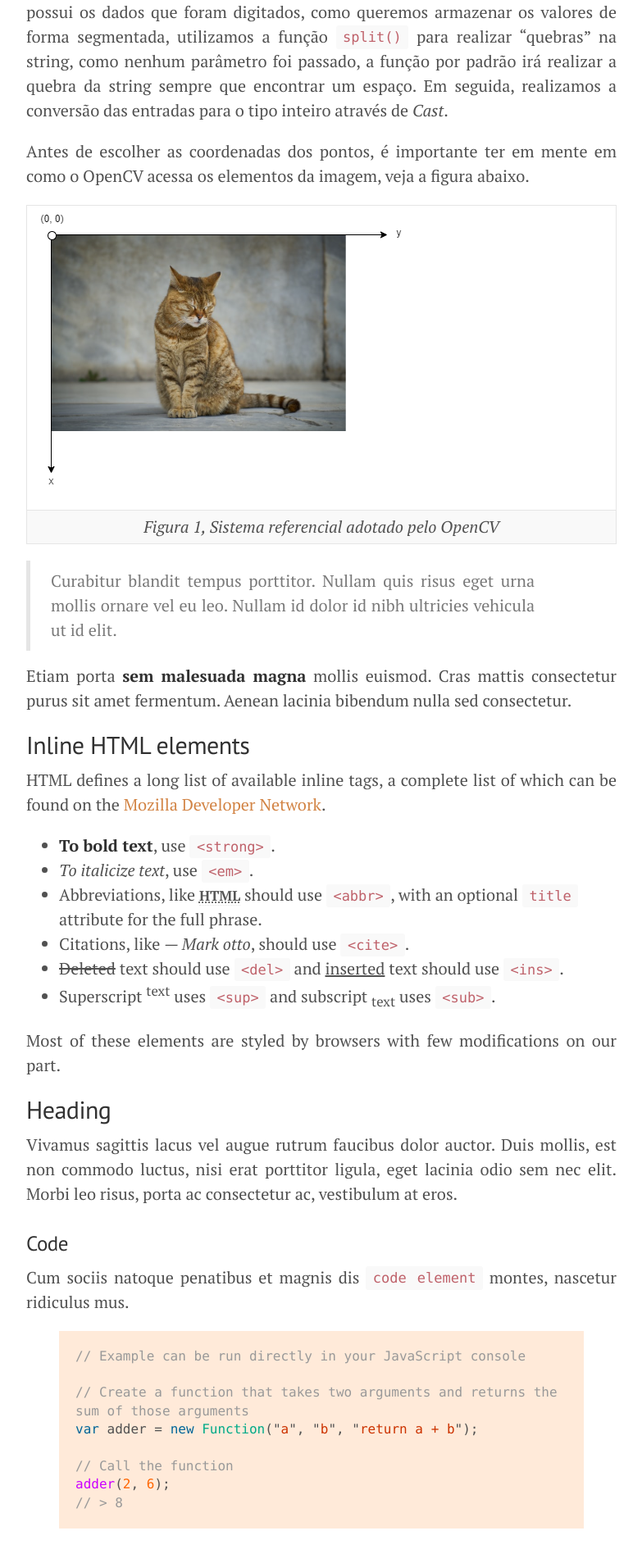
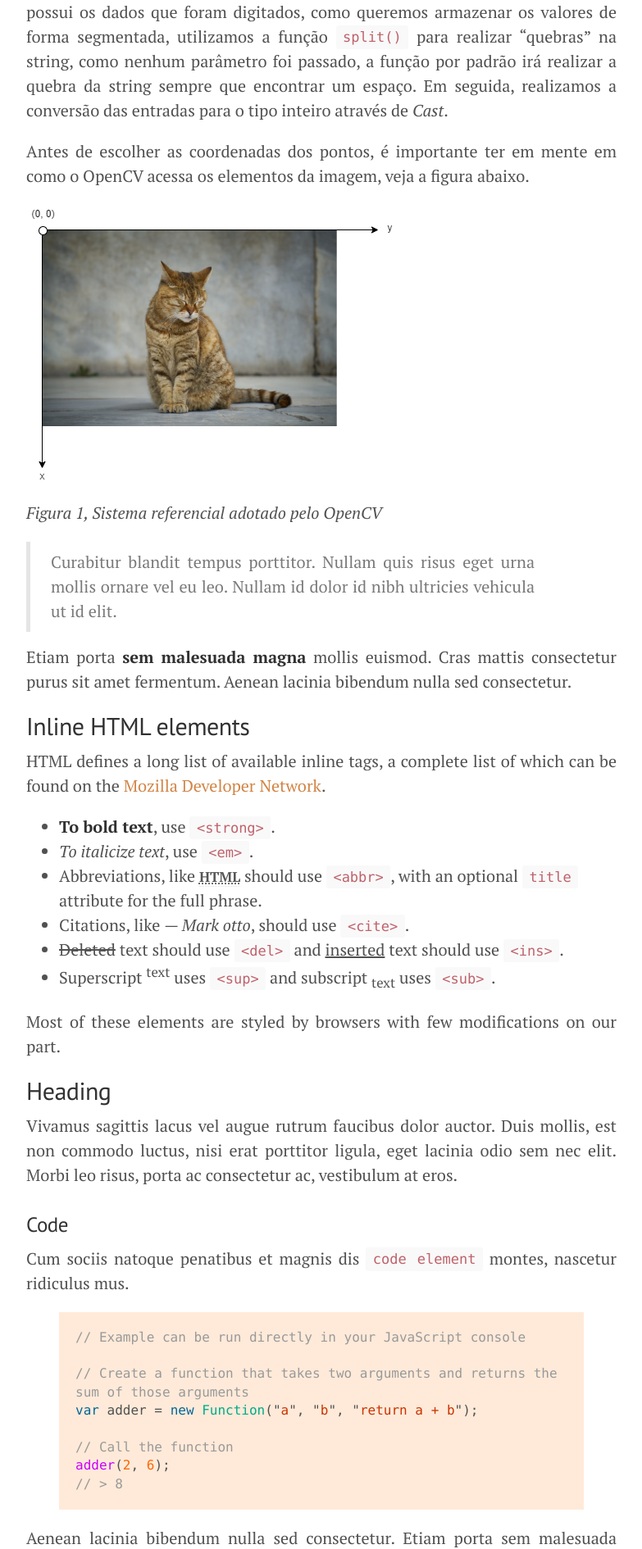
Before and after one commit to lucasamds/lucasamds.github.io, a Jekyll site: the page built from _posts/2021-02-25-manipulando-pixels.md, in a window 1280 px wide. Shown: the part 3034-4924 px from the top of the page at 82% size, without its empty margins (248-1031 px from the left). Built offline with Jekyll 4.4.1, drawn with Linux system fonts in a browser that asks for light colours.

Commit message:
Update 2021-02-25-manipulando-pixels.md

```diff
--- a/_posts/2021-02-25-manipulando-pixels.md
+++ b/_posts/2021-02-25-manipulando-pixels.md
@@ -97,9 +97,8 @@
 
 Antes de escolher as coordenadas dos pontos, é importante ter em mente em como o OpenCV acessa os elementos da imagem, veja a figura abaixo.
 
-|![eixos.png](https://raw.githubusercontent.com/lucasamds/lucasamds.github.io/main/public/images/eixos.png)|
-|:-------:|
-| *Figura 1, Sistema referencial adotado pelo OpenCV* |
+![eixos.png](https://raw.githubusercontent.com/lucasamds/lucasamds.github.io/main/public/images/eixos.png)
+*Figura 1, Sistema referencial adotado pelo OpenCV*
 
 
 
```
